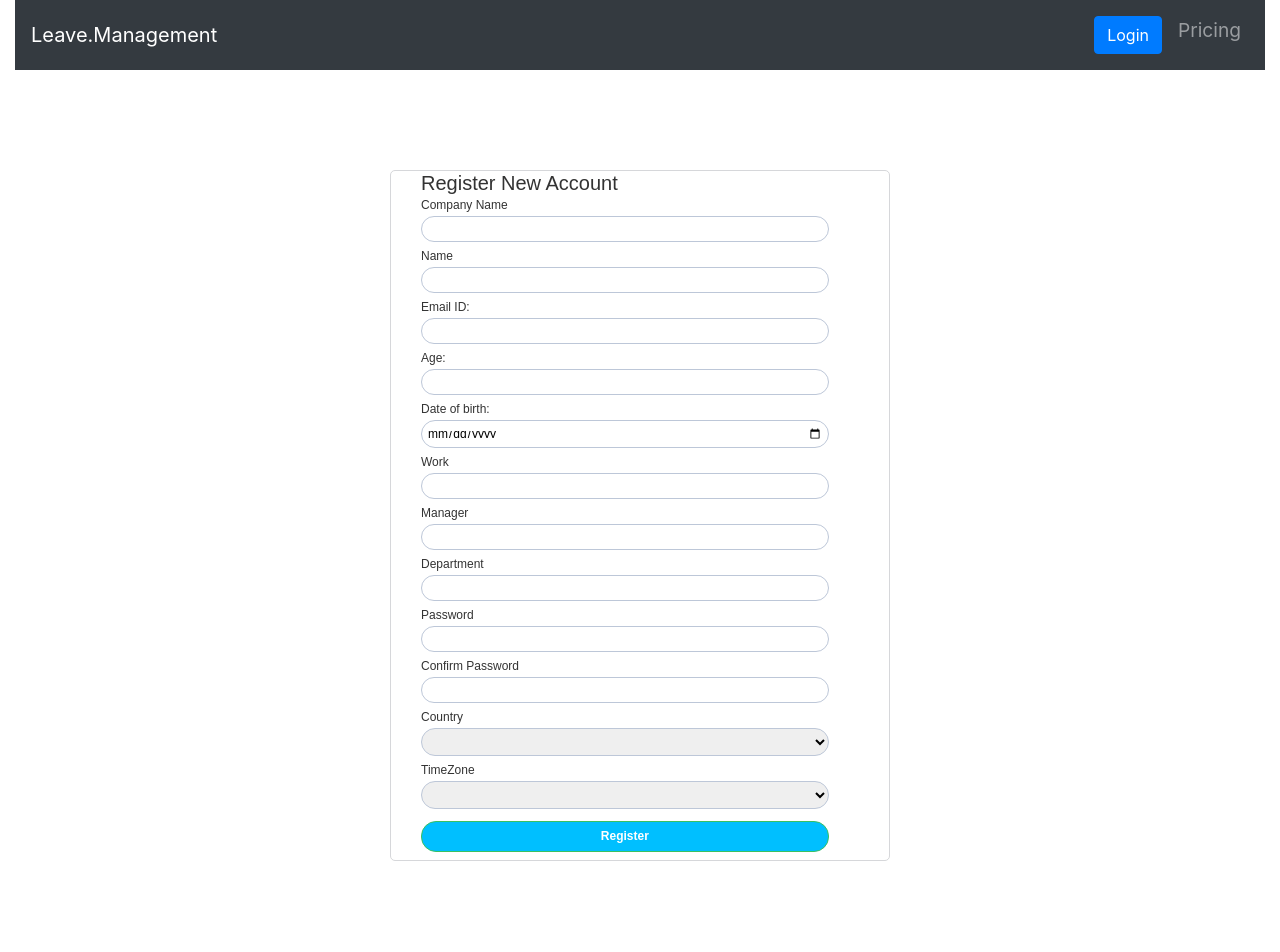
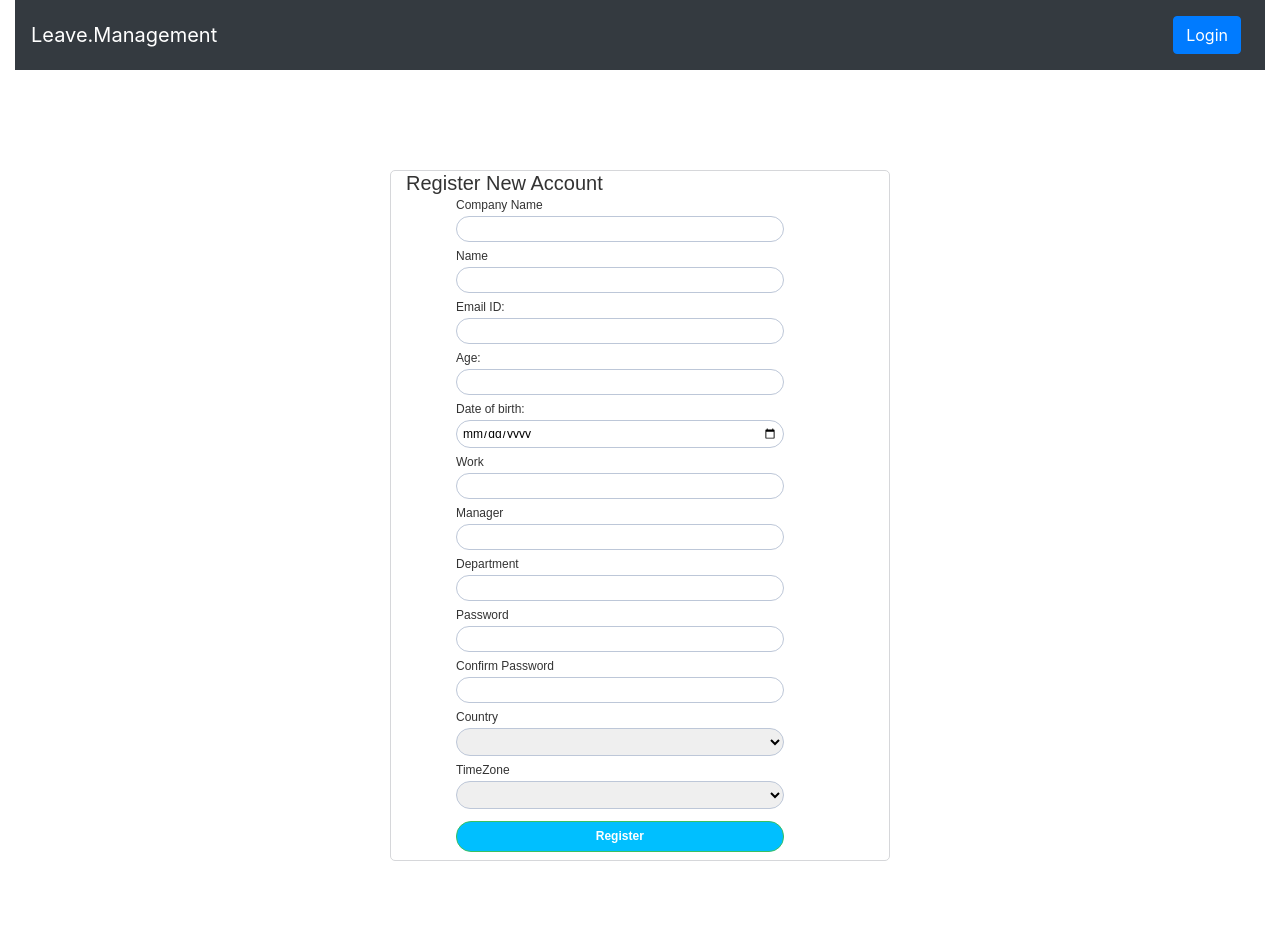
Before and after one commit to OLORUNTOBI-LEVELUP/server, a React (Create React App) app: page /Signup in a window 1280 px wide. Shown: the top 952 px of the page. Built offline with nearby package versions, Linux system fonts and the light colour scheme.

Commit message:
made changes to all pages except landing page

```diff
--- a/src/comonents/Signup.css
+++ b/src/comonents/Signup.css
@@ -1,7 +1,7 @@
 #register, #login {
-    width: 500px;
+    width:500px;
     border: 1px solid #d6d7da;
-    padding: 0px 15px 0px 30px;
+    padding: 0px 15px 0px 15px;
     border-radius: 5px;
     font-family: arial;
     line-height: 5px;
@@ -13,7 +13,8 @@
 
   form label, form input, select {
     display: block;
-    margin-bottom: 8px;
+    float: center;
+    margin-bottom: 10px;
 
     width: 90%
   }
@@ -35,9 +36,55 @@
   .errorMsg {
     color: #cc0000;
     margin-bottom: 12px;
+    margin-left: 40px;
   }
 
   .sucessMsg {
     color: #6B8E23;
     margin-bottom: 10px;
   }
+
+  @media only screen and (max-width: 600px){
+    form label, form input, select, #register {
+      display: block;
+      margin-bottom: 8px;
+
+      width: 60%
+    }
+  }
+
+  @media only screen and (min-width: 600px){
+    form label, form input, select {
+      display: block;
+      margin-bottom: 8px;
+
+      width: 70%
+    }
+  }
+
+  @media only screen and (min-width: 768px){
+    form label, form input, select {
+      display: block;
+      margin-bottom: 8px;
+
+      width: 70%
+    }
+  }
+
+  @media only screen and (min-width: 992px){
+    form label, form input, select {
+      display: block;
+      margin-bottom: 8px;
+
+      width: 80%
+    }
+  }
+
+  @media only screen and (min-width: 1200px){
+    form label, form input, select {
+      display: block;
+      margin-bottom: 8px;
+      margin-left:50px;
+      width: 70%
+    }
+  }
--- a/src/comonents/Signup.jsx
+++ b/src/comonents/Signup.jsx
@@ -200,7 +200,7 @@ export default class Signup extends React.Component {
             <Nav className="ml-auto">
 
             <Nav.Link className="link" href="/Signin"><Button className="signin-btn">Login</Button></Nav.Link>
-            <Nav.Link className="pricing" href="/dashboard">Pricing</Nav.Link>
+
             </Nav>
             </Navbar>
      <div id="register">
@@ -494,88 +494,88 @@ export default class Signup extends React.Component {
 <label>TimeZone</label>
 <select type="timezone" name="timezone" value={this.state.fields.timezone} onChange={this.handleChange}>
 	<option></option>
-	<option timeZoneId="1" gmtAdjustment="GMT-12:00" useDaylightTime="0" value="-12">(GMT-12:00) International Date Line West</option>
-	<option timeZoneId="2" gmtAdjustment="GMT-11:00" useDaylightTime="0" value="-11">(GMT-11:00) Midway Island, Samoa</option>
-	<option timeZoneId="3" gmtAdjustment="GMT-10:00" useDaylightTime="0" value="-10">(GMT-10:00) Hawaii</option>
-	<option timeZoneId="4" gmtAdjustment="GMT-09:00" useDaylightTime="1" value="-9">(GMT-09:00) Alaska</option>
-	<option timeZoneId="5" gmtAdjustment="GMT-08:00" useDaylightTime="1" value="-8">(GMT-08:00) Pacific Time (US & Canada)</option>
-	<option timeZoneId="6" gmtAdjustment="GMT-08:00" useDaylightTime="1" value="-8">(GMT-08:00) Tijuana, Baja California</option>
-	<option timeZoneId="7" gmtAdjustment="GMT-07:00" useDaylightTime="0" value="-7">(GMT-07:00) Arizona</option>
-	<option timeZoneId="8" gmtAdjustment="GMT-07:00" useDaylightTime="1" value="-7">(GMT-07:00) Chihuahua, La Paz, Mazatlan</option>
-	<option timeZoneId="9" gmtAdjustment="GMT-07:00" useDaylightTime="1" value="-7">(GMT-07:00) Mountain Time (US & Canada)</option>
-	<option timeZoneId="10" gmtAdjustment="GMT-06:00" useDaylightTime="0" value="-6">(GMT-06:00) Central America</option>
-	<option timeZoneId="11" gmtAdjustment="GMT-06:00" useDaylightTime="1" value="-6">(GMT-06:00) Central Time (US & Canada)</option>
-	<option timeZoneId="12" gmtAdjustment="GMT-06:00" useDaylightTime="1" value="-6">(GMT-06:00) Guadalajara, Mexico City, Monterrey</option>
-	<option timeZoneId="13" gmtAdjustment="GMT-06:00" useDaylightTime="0" value="-6">(GMT-06:00) Saskatchewan</option>
-	<option timeZoneId="14" gmtAdjustment="GMT-05:00" useDaylightTime="0" value="-5">(GMT-05:00) Bogota, Lima, Quito, Rio Branco</option>
-	<option timeZoneId="15" gmtAdjustment="GMT-05:00" useDaylightTime="1" value="-5">(GMT-05:00) Eastern Time (US & Canada)</option>
-	<option timeZoneId="16" gmtAdjustment="GMT-05:00" useDaylightTime="1" value="-5">(GMT-05:00) Indiana (East)</option>
-	<option timeZoneId="17" gmtAdjustment="GMT-04:00" useDaylightTime="1" value="-4">(GMT-04:00) Atlantic Time (Canada)</option>
-	<option timeZoneId="18" gmtAdjustment="GMT-04:00" useDaylightTime="0" value="-4">(GMT-04:00) Caracas, La Paz</option>
-	<option timeZoneId="19" gmtAdjustment="GMT-04:00" useDaylightTime="0" value="-4">(GMT-04:00) Manaus</option>
-	<option timeZoneId="20" gmtAdjustment="GMT-04:00" useDaylightTime="1" value="-4">(GMT-04:00) Santiago</option>
-	<option timeZoneId="21" gmtAdjustment="GMT-03:30" useDaylightTime="1" value="-3.5">(GMT-03:30) Newfoundland</option>
-	<option timeZoneId="22" gmtAdjustment="GMT-03:00" useDaylightTime="1" value="-3">(GMT-03:00) Brasilia</option>
-	<option timeZoneId="23" gmtAdjustment="GMT-03:00" useDaylightTime="0" value="-3">(GMT-03:00) Buenos Aires, Georgetown</option>
-	<option timeZoneId="24" gmtAdjustment="GMT-03:00" useDaylightTime="1" value="-3">(GMT-03:00) Greenland</option>
-	<option timeZoneId="25" gmtAdjustment="GMT-03:00" useDaylightTime="1" value="-3">(GMT-03:00) Montevideo</option>
-	<option timeZoneId="26" gmtAdjustment="GMT-02:00" useDaylightTime="1" value="-2">(GMT-02:00) Mid-Atlantic</option>
-	<option timeZoneId="27" gmtAdjustment="GMT-01:00" useDaylightTime="0" value="-1">(GMT-01:00) Cape Verde Is.</option>
-	<option timeZoneId="28" gmtAdjustment="GMT-01:00" useDaylightTime="1" value="-1">(GMT-01:00) Azores</option>
-	<option timeZoneId="29" gmtAdjustment="GMT+00:00" useDaylightTime="0" value="0">(GMT+00:00) Casablanca, Monrovia, Reykjavik</option>
-	<option timeZoneId="30" gmtAdjustment="GMT+00:00" useDaylightTime="1" value="0">(GMT+00:00) Greenwich Mean Time : Dublin, Edinburgh, Lisbon, London</option>
-	<option timeZoneId="31" gmtAdjustment="GMT+01:00" useDaylightTime="1" value="1">(GMT+01:00) Amsterdam, Berlin, Bern, Rome, Stockholm, Vienna</option>
-	<option timeZoneId="32" gmtAdjustment="GMT+01:00" useDaylightTime="1" value="1">(GMT+01:00) Belgrade, Bratislava, Budapest, Ljubljana, Prague</option>
-	<option timeZoneId="33" gmtAdjustment="GMT+01:00" useDaylightTime="1" value="1">(GMT+01:00) Brussels, Copenhagen, Madrid, Paris</option>
-	<option timeZoneId="34" gmtAdjustment="GMT+01:00" useDaylightTime="1" value="1">(GMT+01:00) Sarajevo, Skopje, Warsaw, Zagreb</option>
-	<option timeZoneId="35" gmtAdjustment="GMT+01:00" useDaylightTime="1" value="1">(GMT+01:00) West Central Africa</option>
-	<option timeZoneId="36" gmtAdjustment="GMT+02:00" useDaylightTime="1" value="2">(GMT+02:00) Amman</option>
-	<option timeZoneId="37" gmtAdjustment="GMT+02:00" useDaylightTime="1" value="2">(GMT+02:00) Athens, Bucharest, Istanbul</option>
-	<option timeZoneId="38" gmtAdjustment="GMT+02:00" useDaylightTime="1" value="2">(GMT+02:00) Beirut</option>
-	<option timeZoneId="39" gmtAdjustment="GMT+02:00" useDaylightTime="1" value="2">(GMT+02:00) Cairo</option>
-	<option timeZoneId="40" gmtAdjustment="GMT+02:00" useDaylightTime="0" value="2">(GMT+02:00) Harare, Pretoria</option>
-	<option timeZoneId="41" gmtAdjustment="GMT+02:00" useDaylightTime="1" value="2">(GMT+02:00) Helsinki, Kyiv, Riga, Sofia, Tallinn, Vilnius</option>
-	<option timeZoneId="42" gmtAdjustment="GMT+02:00" useDaylightTime="1" value="2">(GMT+02:00) Jerusalem</option>
-	<option timeZoneId="43" gmtAdjustment="GMT+02:00" useDaylightTime="1" value="2">(GMT+02:00) Minsk</option>
-	<option timeZoneId="44" gmtAdjustment="GMT+02:00" useDaylightTime="1" value="2">(GMT+02:00) Windhoek</option>
-	<option timeZoneId="45" gmtAdjustment="GMT+03:00" useDaylightTime="0" value="3">(GMT+03:00) Kuwait, Riyadh, Baghdad</option>
-	<option timeZoneId="46" gmtAdjustment="GMT+03:00" useDaylightTime="1" value="3">(GMT+03:00) Moscow, St. Petersburg, Volgograd</option>
-	<option timeZoneId="47" gmtAdjustment="GMT+03:00" useDaylightTime="0" value="3">(GMT+03:00) Nairobi</option>
-	<option timeZoneId="48" gmtAdjustment="GMT+03:00" useDaylightTime="0" value="3">(GMT+03:00) Tbilisi</option>
-	<option timeZoneId="49" gmtAdjustment="GMT+03:30" useDaylightTime="1" value="3.5">(GMT+03:30) Tehran</option>
-	<option timeZoneId="50" gmtAdjustment="GMT+04:00" useDaylightTime="0" value="4">(GMT+04:00) Abu Dhabi, Muscat</option>
-	<option timeZoneId="51" gmtAdjustment="GMT+04:00" useDaylightTime="1" value="4">(GMT+04:00) Baku</option>
-	<option timeZoneId="52" gmtAdjustment="GMT+04:00" useDaylightTime="1" value="4">(GMT+04:00) Yerevan</option>
-	<option timeZoneId="53" gmtAdjustment="GMT+04:30" useDaylightTime="0" value="4.5">(GMT+04:30) Kabul</option>
-	<option timeZoneId="54" gmtAdjustment="GMT+05:00" useDaylightTime="1" value="5">(GMT+05:00) Yekaterinburg</option>
-	<option timeZoneId="55" gmtAdjustment="GMT+05:00" useDaylightTime="0" value="5">(GMT+05:00) Islamabad, Karachi, Tashkent</option>
-	<option timeZoneId="56" gmtAdjustment="GMT+05:30" useDaylightTime="0" value="5.5">(GMT+05:30) Sri Jayawardenapura</option>
-	<option timeZoneId="57" gmtAdjustment="GMT+05:30" useDaylightTime="0" value="5.5">(GMT+05:30) Chennai, Kolkata, Mumbai, New Delhi</option>
-	<option timeZoneId="58" gmtAdjustment="GMT+05:45" useDaylightTime="0" value="5.75">(GMT+05:45) Kathmandu</option>
-	<option timeZoneId="59" gmtAdjustment="GMT+06:00" useDaylightTime="1" value="6">(GMT+06:00) Almaty, Novosibirsk</option>
-	<option timeZoneId="60" gmtAdjustment="GMT+06:00" useDaylightTime="0" value="6">(GMT+06:00) Astana, Dhaka</option>
-	<option timeZoneId="61" gmtAdjustment="GMT+06:30" useDaylightTime="0" value="6.5">(GMT+06:30) Yangon (Rangoon)</option>
-	<option timeZoneId="62" gmtAdjustment="GMT+07:00" useDaylightTime="0" value="7">(GMT+07:00) Bangkok, Hanoi, Jakarta</option>
-	<option timeZoneId="63" gmtAdjustment="GMT+07:00" useDaylightTime="1" value="7">(GMT+07:00) Krasnoyarsk</option>
-	<option timeZoneId="64" gmtAdjustment="GMT+08:00" useDaylightTime="0" value="8">(GMT+08:00) Beijing, Chongqing, Hong Kong, Urumqi</option>
-	<option timeZoneId="65" gmtAdjustment="GMT+08:00" useDaylightTime="0" value="8">(GMT+08:00) Kuala Lumpur, Singapore</option>
-	<option timeZoneId="66" gmtAdjustment="GMT+08:00" useDaylightTime="0" value="8">(GMT+08:00) Irkutsk, Ulaan Bataar</option>
-	<option timeZoneId="67" gmtAdjustment="GMT+08:00" useDaylightTime="0" value="8">(GMT+08:00) Perth</option>
-	<option timeZoneId="68" gmtAdjustment="GMT+08:00" useDaylightTime="0" value="8">(GMT+08:00) Taipei</option>
-	<option timeZoneId="69" gmtAdjustment="GMT+09:00" useDaylightTime="0" value="9">(GMT+09:00) Osaka, Sapporo, Tokyo</option>
-	<option timeZoneId="70" gmtAdjustment="GMT+09:00" useDaylightTime="0" value="9">(GMT+09:00) Seoul</option>
-	<option timeZoneId="71" gmtAdjustment="GMT+09:00" useDaylightTime="1" value="9">(GMT+09:00) Yakutsk</option>
-	<option timeZoneId="72" gmtAdjustment="GMT+09:30" useDaylightTime="0" value="9.5">(GMT+09:30) Adelaide</option>
-	<option timeZoneId="73" gmtAdjustment="GMT+09:30" useDaylightTime="0" value="9.5">(GMT+09:30) Darwin</option>
-	<option timeZoneId="74" gmtAdjustment="GMT+10:00" useDaylightTime="0" value="10">(GMT+10:00) Brisbane</option>
-	<option timeZoneId="75" gmtAdjustment="GMT+10:00" useDaylightTime="1" value="10">(GMT+10:00) Canberra, Melbourne, Sydney</option>
-	<option timeZoneId="76" gmtAdjustment="GMT+10:00" useDaylightTime="1" value="10">(GMT+10:00) Hobart</option>
-	<option timeZoneId="77" gmtAdjustment="GMT+10:00" useDaylightTime="0" value="10">(GMT+10:00) Guam, Port Moresby</option>
-	<option timeZoneId="78" gmtAdjustment="GMT+10:00" useDaylightTime="1" value="10">(GMT+10:00) Vladivostok</option>
-	<option timeZoneId="79" gmtAdjustment="GMT+11:00" useDaylightTime="1" value="11">(GMT+11:00) Magadan, Solomon Is., New Caledonia</option>
-	<option timeZoneId="80" gmtAdjustment="GMT+12:00" useDaylightTime="1" value="12">(GMT+12:00) Auckland, Wellington</option>
-	<option timeZoneId="81" gmtAdjustment="GMT+12:00" useDaylightTime="0" value="12">(GMT+12:00) Fiji, Kamchatka, Marshall Is.</option>
-	<option timeZoneId="82" gmtAdjustment="GMT+13:00" useDaylightTime="0" value="13">(GMT+13:00) Nuku'alofa</option>
+	<option  value="-12">(GMT-12:00) International Date Line West</option>
+	<option  value="-11">(GMT-11:00) Midway Island, Samoa</option>
+	<option  value="-10">(GMT-10:00) Hawaii</option>
+	<option  value="-9">(GMT-09:00) Alaska</option>
+	<option  value="-8">(GMT-08:00) Pacific Time (US & Canada)</option>
+	<option  value="-8">(GMT-08:00) Tijuana, Baja California</option>
+	<option  value="-7">(GMT-07:00) Arizona</option>
+	<option  value="-7">(GMT-07:00) Chihuahua, La Paz, Mazatlan</option>
+	<option  value="-7">(GMT-07:00) Mountain Time (US & Canada)</option>
+	<option  value="-6">(GMT-06:00) Central America</option>
+	<option value="-6">(GMT-06:00) Central Time (US & Canada)</option>
+	<option  value="-6">(GMT-06:00) Guadalajara, Mexico City, Monterrey</option>
+	<option  value="-6">(GMT-06:00) Saskatchewan</option>
+	<option  value="-5">(GMT-05:00) Bogota, Lima, Quito, Rio Branco</option>
+	<option  value="-5">(GMT-05:00) Eastern Time (US & Canada)</option>
+	<option  value="-5">(GMT-05:00) Indiana (East)</option>
+	<option  value="-4">(GMT-04:00) Atlantic Time (Canada)</option>
+	<option  value="-4">(GMT-04:00) Caracas, La Paz</option>
+	<option  value="-4">(GMT-04:00) Manaus</option>
+	<option  value="-4">(GMT-04:00) Santiago</option>
+	<option  value="-3.5">(GMT-03:30) Newfoundland</option>
+	<option  value="-3">(GMT-03:00) Brasilia</option>
+	<option  value="-3">(GMT-03:00) Buenos Aires, Georgetown</option>
+	<option  value="-3">(GMT-03:00) Greenland</option>
+	<option  value="-3">(GMT-03:00) Montevideo</option>
+	<option  value="-2">(GMT-02:00) Mid-Atlantic</option>
+	<option  value="-1">(GMT-01:00) Cape Verde Is.</option>
+	<option  value="-1">(GMT-01:00) Azores</option>
+	<option   value="0">(GMT+00:00) Casablanca, Monrovia, Reykjavik</option>
+	<option   value="0">(GMT+00:00) Greenwich Mean Time : Dublin, Edinburgh, Lisbon, London</option>
+	<option   value="1">(GMT+01:00) Amsterdam, Berlin, Bern, Rome, Stockholm, Vienna</option>
+	<option   value="1">(GMT+01:00) Belgrade, Bratislava, Budapest, Ljubljana, Prague</option>
+	<option  value="1">(GMT+01:00) Brussels, Copenhagen, Madrid, Paris</option>
+	<option  value="1">(GMT+01:00) Sarajevo, Skopje, Warsaw, Zagreb</option>
+	<option   value="1">(GMT+01:00) West Central Africa</option>
+	<option   value="2">(GMT+02:00) Amman</option>
+	<option   value="2">(GMT+02:00) Athens, Bucharest, Istanbul</option>
+	<option  value="2">(GMT+02:00) Beirut</option>
+	<option   value="2">(GMT+02:00) Cairo</option>
+	<option   value="2">(GMT+02:00) Harare, Pretoria</option>
+	<option   value="2">(GMT+02:00) Helsinki, Kyiv, Riga, Sofia, Tallinn, Vilnius</option>
+	<option    value="2">(GMT+02:00) Jerusalem</option>
+	<option   value="2">(GMT+02:00) Minsk</option>
+	<option   value="2">(GMT+02:00) Windhoek</option>
+	<option  value="3">(GMT+03:00) Kuwait, Riyadh, Baghdad</option>
+	<option   value="3">(GMT+03:00) Moscow, St. Petersburg, Volgograd</option>
+	<option  value="3">(GMT+03:00) Nairobi</option>
+	<option  value="3">(GMT+03:00) Tbilisi</option>
+	<option   value="3.5">(GMT+03:30) Tehran</option>
+	<option   value="4">(GMT+04:00) Abu Dhabi, Muscat</option>
+	<option   value="4">(GMT+04:00) Baku</option>
+	<option  value="4">(GMT+04:00) Yerevan</option>
+	<option   value="4.5">(GMT+04:30) Kabul</option>
+	<option  value="5">(GMT+05:00) Yekaterinburg</option>
+	<option   value="5">(GMT+05:00) Islamabad, Karachi, Tashkent</option>
+	<option  value="5.5">(GMT+05:30) Sri Jayawardenapura</option>
+	<option   value="5.5">(GMT+05:30) Chennai, Kolkata, Mumbai, New Delhi</option>
+	<option   value="5.75">(GMT+05:45) Kathmandu</option>
+	<option   value="6">(GMT+06:00) Almaty, Novosibirsk</option>
+	<option   value="6">(GMT+06:00) Astana, Dhaka</option>
+	<option   value="6.5">(GMT+06:30) Yangon (Rangoon)</option>
+	<option   value="7">(GMT+07:00) Bangkok, Hanoi, Jakarta</option>
+	<option   value="7">(GMT+07:00) Krasnoyarsk</option>
+	<option   value="8">(GMT+08:00) Beijing, Chongqing, Hong Kong, Urumqi</option>
+	<option   value="8">(GMT+08:00) Kuala Lumpur, Singapore</option>
+	<option   value="8">(GMT+08:00) Irkutsk, Ulaan Bataar</option>
+	<option   value="8">(GMT+08:00) Perth</option>
+	<option   value="8">(GMT+08:00) Taipei</option>
+	<option   value="9">(GMT+09:00) Osaka, Sapporo, Tokyo</option>
+	<option   value="9">(GMT+09:00) Seoul</option>
+	<option   value="9">(GMT+09:00) Yakutsk</option>
+	<option   value="9.5">(GMT+09:30) Adelaide</option>
+	<option   value="9.5">(GMT+09:30) Darwin</option>
+	<option   value="10">(GMT+10:00) Brisbane</option>
+	<option   value="10">(GMT+10:00) Canberra, Melbourne, Sydney</option>
+	<option   value="10">(GMT+10:00) Hobart</option>
+	<option   value="10">(GMT+10:00) Guam, Port Moresby</option>
+	<option   value="10">(GMT+10:00) Vladivostok</option>
+	<option   value="11">(GMT+11:00) Magadan, Solomon Is., New Caledonia</option>
+	<option  value="12">(GMT+12:00) Auckland, Wellington</option>
+	<option   value="12">(GMT+12:00) Fiji, Kamchatka, Marshall Is.</option>
+	<option   value="13">(GMT+13:00) Nuku'alofa</option>
 </select>
 <div className="errorMsg">{this.state.errors.timezone}</div>
         <input type="submit" className="button1" href="/dashboard" value="Register"/>
--- a/src/comonents/abscencerequest.css
+++ b/src/comonents/abscencerequest.css
@@ -0,0 +1,3 @@
+.adjust {
+    width: 70%;
+}
--- a/src/comonents/abscencerequest.jsx
+++ b/src/comonents/abscencerequest.jsx
@@ -60,16 +60,20 @@ export default class Abscencerequest extends React.Component {
 
     return (
       <div>
-                    <Navbar bg="dark" variant="dark">
-                  <Navbar.Brand href="/">Leave.Management</Navbar.Brand>
-                  <Nav className="ml-auto">
-                  <Nav.Link href="/dashboard">Dashboard</Nav.Link>
-                  <Nav.Link href="/teamview">Team View</Nav.Link>
-                  <Nav.Link href="/abscencerequest">Abscence Request</Nav.Link>
-                  <Nav.Link href="/Signin">Sign out</Nav.Link>
-                  </Nav>
+                   <Navbar collapseOnSelect expand="lg" bg="dark" variant="dark">
+                    <Navbar.Brand href="/">Leave Management</Navbar.Brand>
+                    <Navbar.Toggle aria-controls="responsive-navbar-nav" />
+                    <Navbar.Collapse id="responsive-navbar-nav">
+                        <Nav className="ml-auto">
+                        <Nav.Link href="/dashboard">Dashboard</Nav.Link>
+                        <Nav.Link href="/teamview">Team view</Nav.Link>
+                        <Nav.Link href="/abscencerequest">Abscence request</Nav.Link>
+                        <Nav.Link href="/Signin">Sign out</Nav.Link>
 
-                 </Navbar>
+                        </Nav>
+
+                    </Navbar.Collapse>
+                </Navbar>;
       <div class="modal-dialog">
 
       <div class="modal-content">
@@ -84,7 +88,7 @@ export default class Abscencerequest extends React.Component {
 
             <div class="form-group">
               <label class="control-label">Leave type:</label>
-              <select class="form-control" id="leave_type" name="leave_type" required>
+              <select class="form-control adjust"  required>
                   <option></option>
                   <option value="0" data-tom="Holiday">Holiday</option>
                   <option value="1" data-tom="Sick Leave">Sick Leave</option>
--- a/src/comonents/dashboard.css
+++ b/src/comonents/dashboard.css
@@ -79,7 +79,7 @@ table {
     color: white !important
   }
 
-  /* Add media queries for smaller screens */
+
   @media screen and (max-width:720px) {
     .weekdays li, .days li {width: 13.1%;}
   }
@@ -116,5 +116,9 @@ table {
 
 .table1 {
   margin-left: 100px;
-  width:80%
+  width:80%;
+
 }
+.overflow {
+  overflow-x: auto;
+}
--- a/src/comonents/teamview.css
+++ b/src/comonents/teamview.css
@@ -16,6 +16,7 @@
     font-size: 1em;
     color: blue;
     margin-bottom: 20px;
+
 }
 .reject {
     margin-left: 20px;
@@ -25,4 +26,5 @@
     width: 80%;
     margin-left: 100px;
 
+
 }
```
Also changed, not shown: src/comonents/dashboard.jsx (+79 -70 lines), src/comonents/teamview.jsx (+22 -11 lines).
